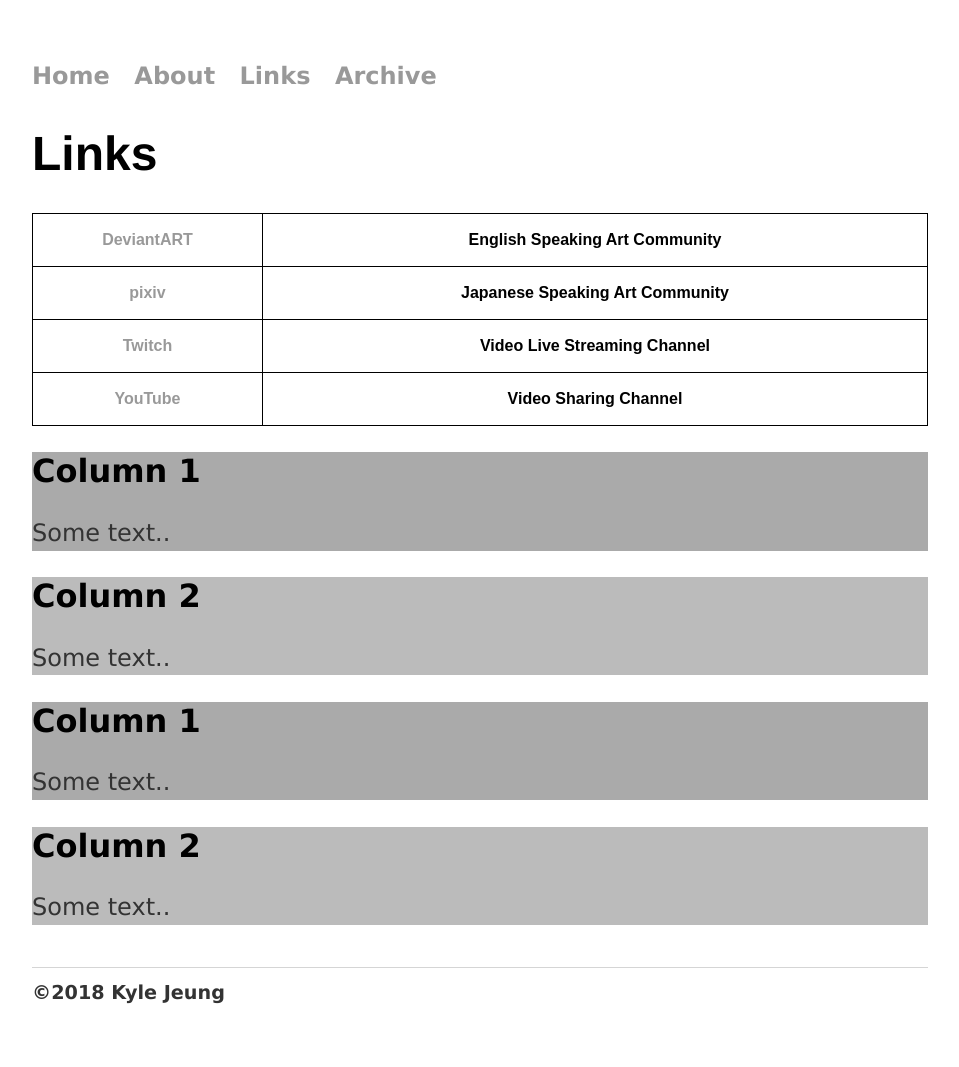
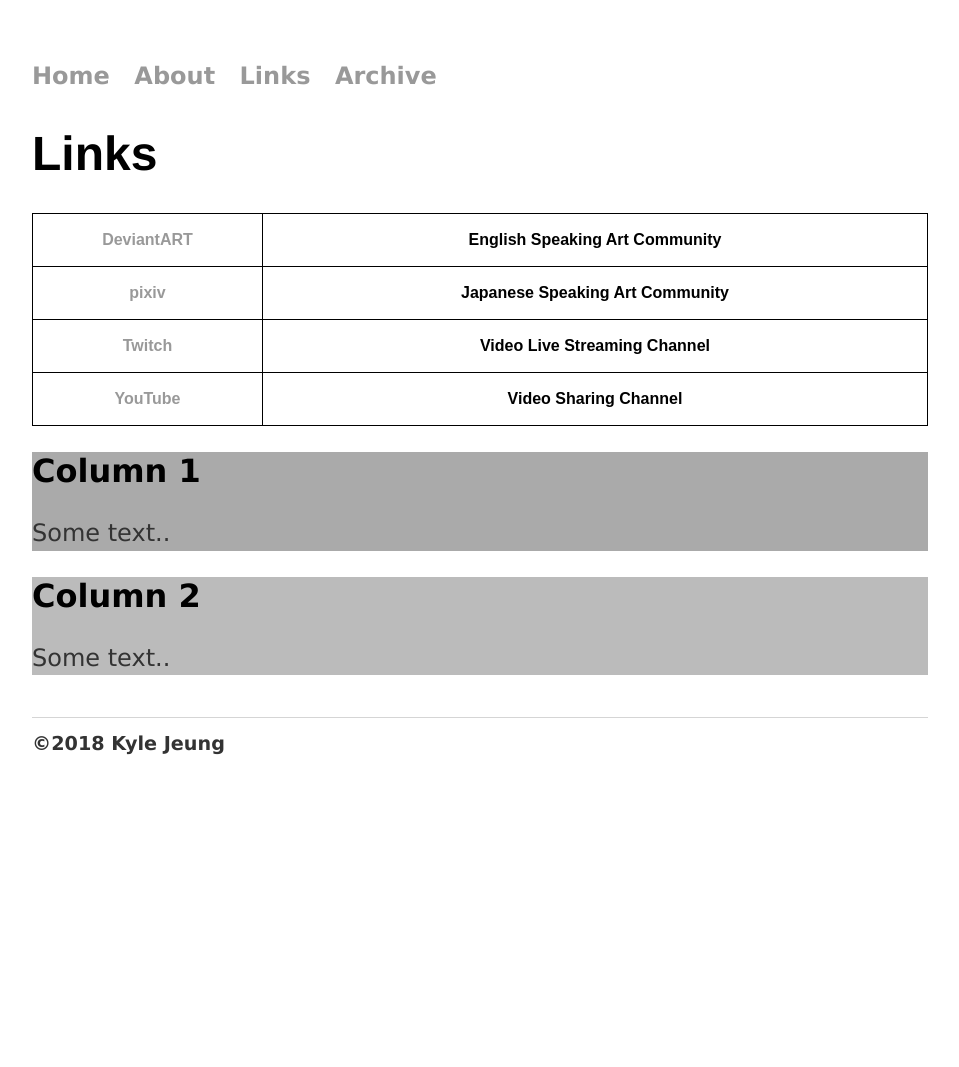
Before and after one commit to jeungkyle/portfolio, a Jekyll site: the page built from links/index.html, in a window 1280 px wide. Shown: the whole page, without its empty margins (160-1119 px from the left). Built offline with Jekyll 4.4.1, drawn with Linux system fonts in a browser that asks for light colours; after the commit the page ends 900 px from its top, so only the background shows below that.

Commit message:
Update index.html

```diff
--- a/links/index.html
+++ b/links/index.html
@@ -33,13 +33,3 @@
     <p>Some text..</p>
   </div>
 </div>
-<div class="row">
-  <div class="column" style="background-color:#aaa;">
-    <h2>Column 1</h2>
-    <p>Some text..</p>
-  </div>
-  <div class="column" style="background-color:#bbb;">
-    <h2>Column 2</h2>
-    <p>Some text..</p>
-  </div>
-</div>
```
